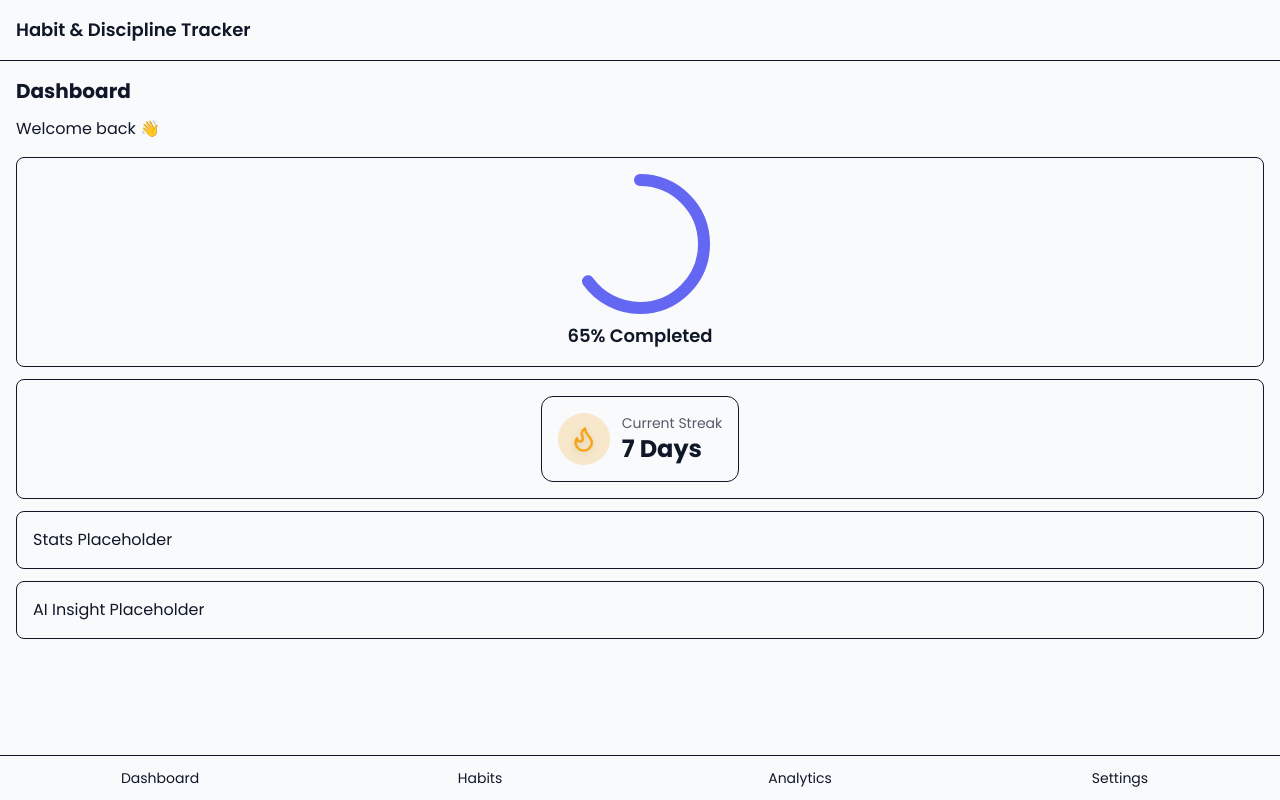
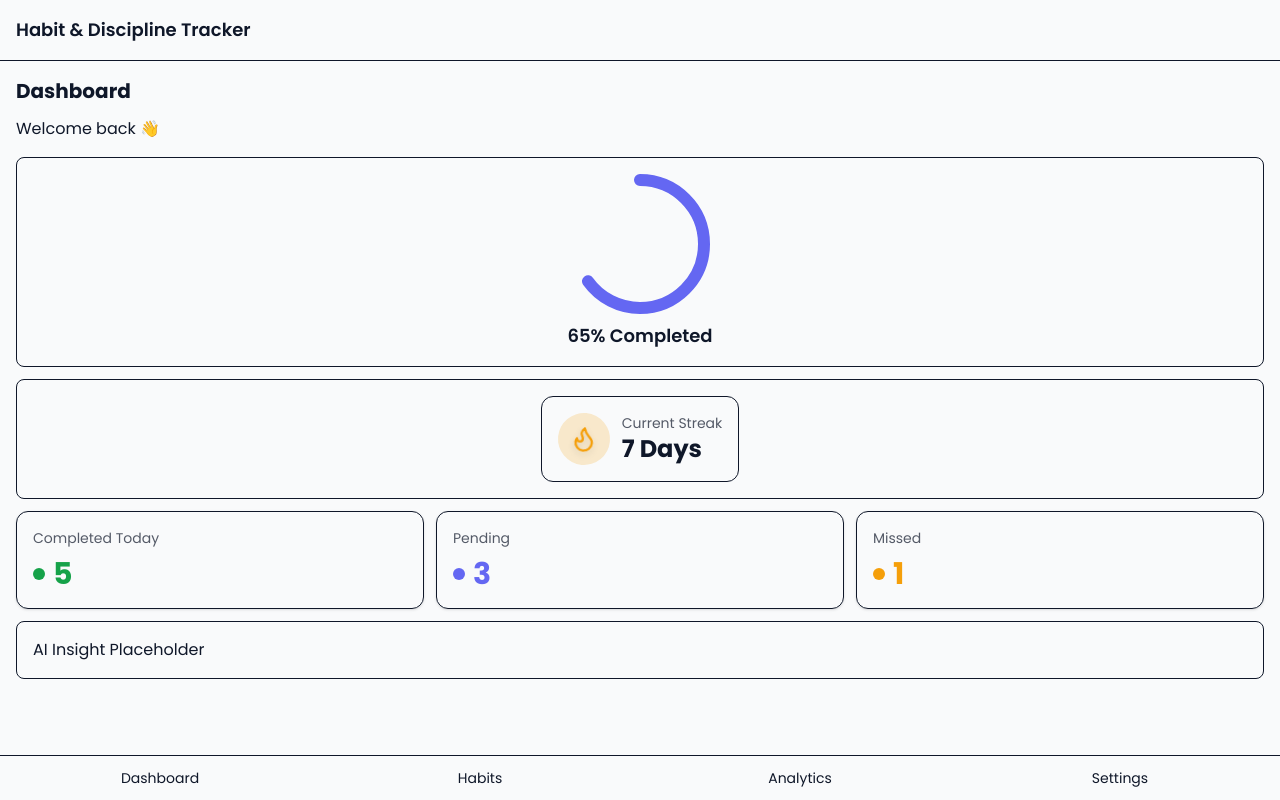
Before and after one commit to MohamedZaki599/Habit-Discipline-Tracker, a React (Vite) app: page / in a window 1280 px wide. Built offline with nearby package versions, Linux system fonts and the light colour scheme.

Commit message:
feat(dashboard): add animated statistic cards (completed, pending, missed)

```diff
--- /dev/null
+++ b/src/components/StatCard.tsx
@@ -0,0 +1,40 @@
+import { motion } from "framer-motion"
+
+type StatCardProps = {
+	label: string
+	value: number
+	color: "primary" | "success" | "warning"
+}
+
+export default function StatCard({ label, value, color }: StatCardProps) {
+	const colorMap: Record<typeof color, string> = {
+		primary: "var(--primary)",
+		success: "var(--success)",
+		warning: "var(--warning)",
+	}
+
+	return (
+		<motion.div
+			initial={{ y: 15, opacity: 0 }}
+			animate={{ y: 0, opacity: 1 }}
+			transition={{ duration: 0.4 }}
+			className="rounded-xl border bg-[hsl(var(--card))] p-4 shadow-sm flex flex-col gap-2"
+		>
+			<span className="text-sm opacity-70">{label}</span>
+
+			<div className="flex items-center gap-2">
+				<span
+					className="inline-block w-3 h-3 rounded-full"
+					style={{ background: `hsl(${colorMap[color]})` }}
+				/>
+
+				<p
+					className="text-3xl font-bold"
+					style={{ color: `hsl(${colorMap[color]})` }}
+				>
+					{value}
+				</p>
+			</div>
+		</motion.div>
+	)
+}
--- a/src/index.css
+++ b/src/index.css
@@ -1,13 +1,23 @@
 @import "tailwindcss";
 @import "tw-animate-css";
 
+/* Theme Variables */
+@theme {
+	--color-background: hsl(var(--background));
+	--color-foreground: hsl(var(--foreground));
+	--color-primary: hsl(var(--primary));
+	--color-success: hsl(var(--success));
+	--color-warning: hsl(var(--warning));
+
+	--font-poppins: var(--font-poppins);
+}
+
 /* CSS Variables */
-
 :root {
 	--primary: 239 84% 67%;
 	--success: 142 76% 36%;
 	--warning: 38 92% 50%;
-  --font-poppins: "Poppins", sans-serif;
+	--font-poppins: "Poppins", sans-serif;
 	--background: 220 14% 98%;
 	--foreground: 222 47% 11%;
 }
@@ -19,7 +29,7 @@
 
 /* Apply theme colors */
 body {
-  font-family: var(--font-poppins);
+	font-family: var(--font-poppins);
 	background-color: hsl(var(--background));
 	color: hsl(var(--foreground));
 	transition: background-color 0.3s ease, color 0.3s ease;
--- a/src/pages/Dashboard.tsx
+++ b/src/pages/Dashboard.tsx
@@ -1,5 +1,7 @@
 import ProgressRing from "@/components/ProgressRing"
 import StreakBadge from "@/components/StreakBadge"
+import StatCard from "@/components/StatCard"
+
 
 export default function Dashboard() {
 	return (
@@ -14,7 +16,11 @@ export default function Dashboard() {
 				<div className="p-4 border rounded-lg flex justify-center">
 					<StreakBadge streak={7} />
 				</div>
-				<div className="p-4 border rounded-lg">Stats Placeholder</div>
+				<div className="grid grid-cols-1 sm:grid-cols-3 gap-3">
+					<StatCard label="Completed Today" value={5} color="success" />
+					<StatCard label="Pending" value={3} color="primary" />
+					<StatCard label="Missed" value={1} color="warning" />
+				</div>
 				<div className="p-4 border rounded-lg">AI Insight Placeholder</div>
 			</div>
 		</div>
```
